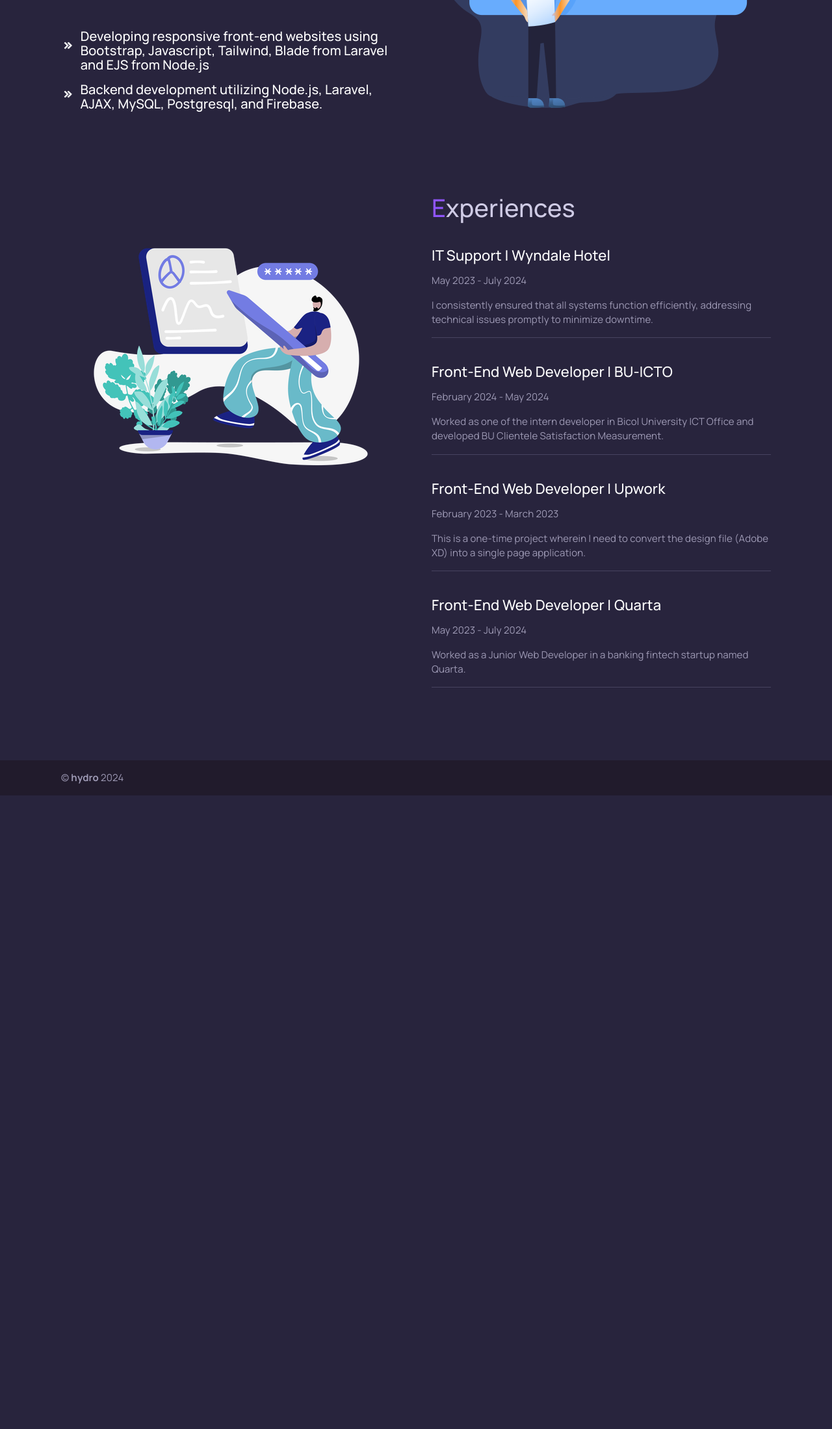
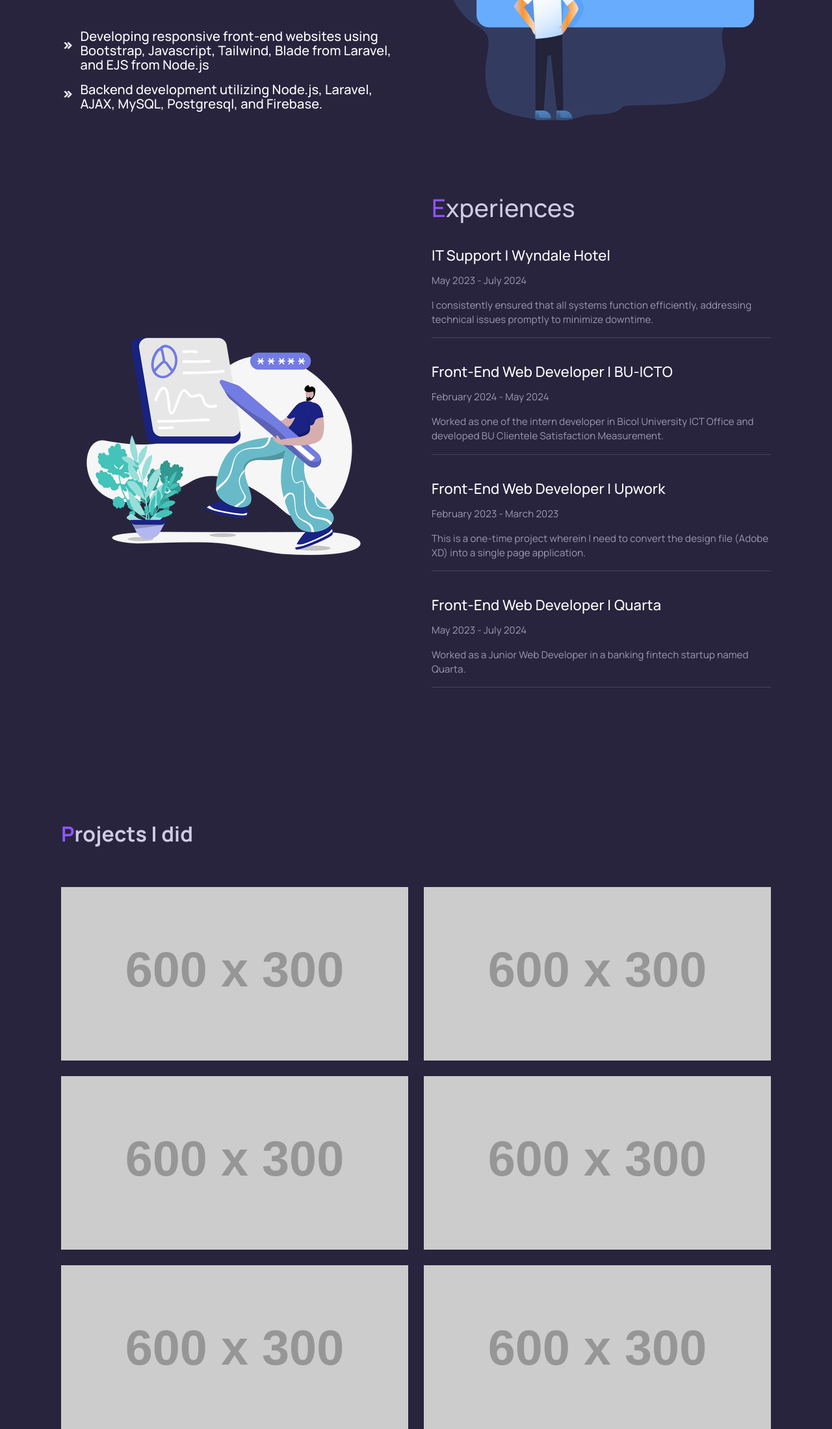
Before and after one commit to hydro404/hydro404.github.io, a plain HTML site: page index.html in a window 1280 px wide. Shown: the part 1296-3495 px from the top of the page at 65% size. Before the commit the page ends 2520 px from the top, so only its background shows below. Drawn offline with nearby package versions, Linux system fonts and the light colour scheme; placeholder pictures from the web are drawn by us; a script that the page names is missing.

Commit message:
Update index.html: Add title to portfolio page and fix projects link

```diff
--- a/index.html
+++ b/index.html
@@ -3,6 +3,7 @@
 <head>
     <meta charset="UTF-8" />
     <meta name="viewport" content="width=device-width, initial-scale=1.0" />
+    <title>Portfolio</title>
     <link rel="icon" href="logo.png" type="image/x-icon">
     <link rel="stylesheet" href="/vendor/fonts/materialdesignicons.css">
     <link rel="stylesheet" href="/vendor/fonts/remixicon/remixicon.css">
@@ -69,7 +70,7 @@
                 <a class="nav-link fw-medium pe-4" href="#about">About</a>
               </li>
               <li class="nav-item ">
-                <a class="nav-link fw-medium pe-4" href="/projects">Projects</a>
+                <a class="nav-link fw-medium pe-4" href="#projects">Projects</a>
               </li>
               <li class="nav-item ">
                 <a class="nav-link fw-medium pe-4" href="./Grado_CV.pdf" download="grado_cv.pdf">Download CV</a>
@@ -187,7 +188,7 @@
                               <path d="M12.7068 6.34315L11.2926 7.75737L15.5352 12L11.2926 16.2426L12.7068 17.6568L18.3637 12L12.7068 6.34315Z" fill="#ffffff"/>
                             </g>
                           </svg>
-                          <h5 class="text-white">Developing responsive front-end websites using Bootstrap, Javascript, Tailwind,  Blade from Laravel and EJS from Node.js</h5>
+                          <h5 class="text-white">Developing responsive front-end websites using Bootstrap, Javascript, Tailwind,  Blade from Laravel, and EJS from Node.js</h5>
                         </li>
 
                         <li style="list-style-type: none; display: flex;">
@@ -205,28 +206,28 @@
 
 
                 </div>
-                <div class="text-center d-md-block d-none col-md-6">
-                    <img src="v2.png" class="img-fluid" />
+                <div class="text-end col-md-6 d-md-flex d-none justify-content-end align-items-center">
+                    <img src="v2.png"/>
                 </div>
             </div>
 
             <div class="py-5 row g-5">
 
-                <div class="text-center col-md-6 d-md-block d-none">
-                    <img src="v1.png" class="img-fluid" />
+                <div class="text-start col-md-6 d-md-flex d-none justify-content-start align-items-center">
+                    <img src="v1.png"/>
                 </div>
 
                 <div class="col-md-6">
                     <h1><span class="text-primary">E</span>xperiences</h1>
 
-                    <div class="">
+                    <div>
                         <h4 class="pt-4 text-white ps-0 ms-0">IT Support | Wyndale Hotel</h4>
                         <p>May 2023 - July 2024</p>
                         <p>I consistently ensured that all systems function efficiently, addressing technical issues promptly to minimize downtime.</p>
                     </div>
                     <hr>
 
-                    <div class="">
+                    <div>
                         <h4 class="pt-4 text-white ps-0 ms-0">Front-End Web Developer | BU-ICTO</h4>
                         <p>February 2024 - May 2024</p>
                         <p>Worked as one of the intern developer in Bicol University ICT Office and developed BU Clientele Satisfaction Measurement.</p>
@@ -234,14 +235,14 @@
 
                     <hr>
 
-                    <div class="">
+                    <div>
                         <h4 class="pt-4 text-white ps-0 ms-0">Front-End Web Developer | Upwork</h4>
                         <p>February 2023 - March 2023</p>
                         <p>This is a one-time project wherein I need to convert the design file (Adobe XD) into a single page application.</p>
                     </div>
                     <hr>
 
-                    <div class="">
+                    <div>
                         <h4 class="pt-4 text-white ps-0 ms-0">Front-End Web Developer | Quarta</h4>
                         <p>May 2023 - July 2024</p>
                         <p>Worked as a Junior Web Developer in a banking fintech startup named Quarta.</p>
@@ -252,6 +253,86 @@
             </div>
         </div>
     </section>
+
+    <section id="projects" class="py-5">
+      <div class="container">
+          <h2 class="pt-5 fw-bold"><span class="text-primary">P</span>rojects I did</h2>
+          <div class="py-5 row g-4">
+
+
+            <div class="col-md-6">
+              <div>
+                <img src="https://via.placeholder.com/600x300" class="img-fluid" />
+              </div>
+            </div>
+
+            <div class="col-md-6">
+              <div>
+                <img src="https://via.placeholder.com/600x300" class="img-fluid" />
+              </div>
+            </div>
+
+            <div class="col-md-6">
+              <div>
+                <img src="https://via.placeholder.com/600x300" class="img-fluid" />
+              </div>
+            </div>
+
+            <div class="col-md-6">
+              <div>
+                <img src="https://via.placeholder.com/600x300" class="img-fluid" />
+              </div>
+            </div>
+
+            <div class="col-md-6">
+              <div>
+                <img src="https://via.placeholder.com/600x300" class="img-fluid" />
+              </div>
+            </div>
+
+            <div class="col-md-6">
+              <div>
+                <img src="https://via.placeholder.com/600x300" class="img-fluid" />
+              </div>
+            </div>
+
+              <!-- <div class="col-md-6">
+
+                  <div>
+                      <h4 class="pt-4 text-white ps-0 ms-0">Bicol University Clientele Satisfaction Measurement</h4>
+                      <p>Developed the system as one of the intern in Bicol University ICT Office. Worked as the Front-End developer using Laravel.</p>
+                  </div>
+                  <hr>
+
+                  <div>
+                      <h4 class="pt-4 text-white ps-0 ms-0">Bicol University E-Receipt System</h4>
+                      <p>Designed and developed the Front-End of the Web App using HTML5, CSS3, Bootstrap, and Javascript.</p>
+                  </div>
+                  <hr>
+
+                  <div>
+                      <h4 class="pt-4 text-white ps-0 ms-0">PASUBLI: A Web-Based Rental Platform for Apparel in Bicol (College Capstone Project, 2024)</h4>
+                      <p>Lead Developer of the team, developed the Front-End and the scripts integrating the Back-End using Javascript and Node.js</p>
+                  </div>
+
+                  <hr>
+
+                  <div>
+                      <h4 class="pt-4 text-white ps-0 ms-0">Telegram Bot Message Forwarder</h4>
+                      <p>Application of an API, developed using PHP and Telegram API</p>
+                  </div>
+                  <hr>
+
+                  <div>
+                      <h4 class="pt-4 text-white ps-0 ms-0">Point-of-Sales and Inventory System using Java Swing</h4>
+                      <p>Developed using Java for a client.</p>
+                  </div>
+                  <hr>
+              </div> -->
+
+          </div>
+      </div>
+  </section>
     <!-- FOOTER -->
     <footer class="mt-auto landing-footer">
         <div class="py-3 footer-bottom">
--- a/vendor/css/styles.css
+++ b/vendor/css/styles.css
@@ -14,6 +14,8 @@
 .fs-50{
   font-size: 3rem !important;
 }
+
+
 
 body{
     overflow-x: hidden !important;
```
Also changed, not shown: v3.png (added).
